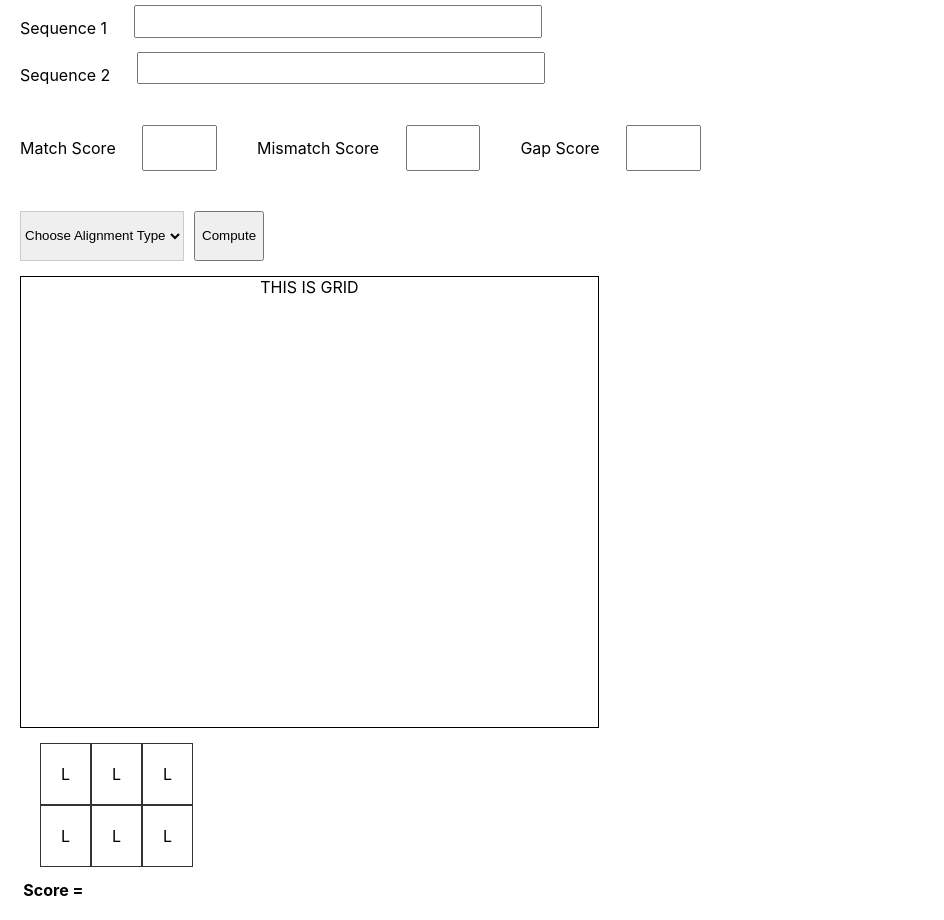
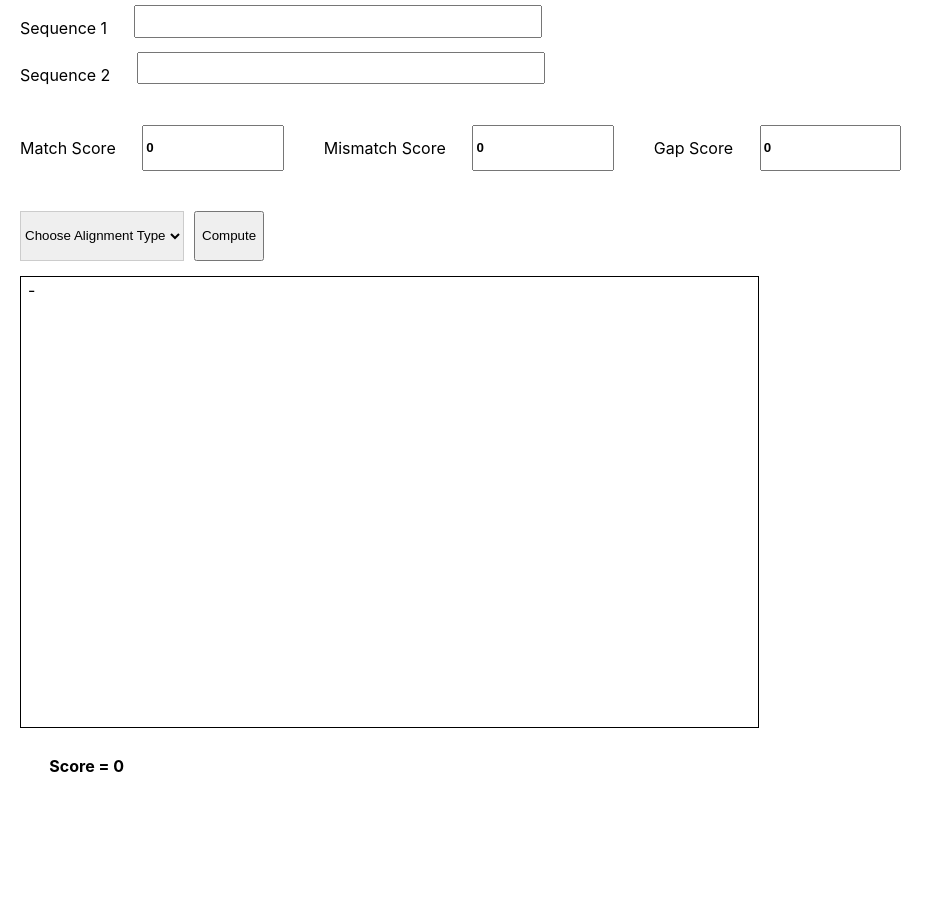
Before and after one commit to dyunus21/cs466FinalProject, a React (Create React App) app: page / in a window 1280 px wide. Shown: the part 200-1120 px from the top of the page, without its empty margins (0-944 px from the left). After the commit the page ends 1012 px from the top, so only its background shows below. Built offline with nearby package versions, Linux system fonts and the light colour scheme.

Commit message:
connected recurrence.js with main-page for simple global alignment and display

```diff
--- a/src/Recurrence.js
+++ b/src/Recurrence.js
@@ -74,7 +74,10 @@ function globalAlign(v, w, delta, path) {
                 M[i][j] = insertCost;
                 pointers[i][j] = LEFT;
             }
-      result[`${i}, ${j}`] = [
+            if (!(i in result)) {
+                result[i] = {}
+            }
+            result[i][j] = [
                 M[i][j],
                 insertCost,
                 deleteCost,
@@ -158,7 +161,10 @@ function fittingAlign(v, w, delta) {
                 score = M[i][j];
                 init_j = j;
             }
-      result[`${i}, ${j}`] = [
+            if (!(i in result)) {
+                result[i] = {}
+            }
+            result[i][j] = [
                 M[i][j],
                 insertCost,
                 deleteCost,
@@ -264,7 +270,10 @@ function localAlign(v, w, delta) {
                 init_i = i;
                 init_j = j;
             }
-      result[`${i}, ${j}`] = [
+            if (!(i in result)) {
+                result[i] = {}
+            }
+            result[i][j] = [
                 M[i][j],
                 insertCost,
                 deleteCost,
@@ -294,15 +303,20 @@ function localAlign(v, w, delta) {
     ];
 }
 
-function getAlignment(v, w, type, matchScore, misMatchScore, gapScore) {
+export function getAlignment(v, w, type, matchScore, misMatchScore, gapScore) {
     const delta = {};
-  for (let i = 0; i < keys.length; i++) {
-    delta[keys[i]] = Object.fromEntries(
-      keys.map((k, j) => [
+    const setV = new Set(v.split(''));
+    const setW = new Set(w.split(''));
+
+    const uniqueLetters = Array.from(new Set([...setV, ...setW]));
+    uniqueLetters.push('-')
+    for (let i = 0; i < uniqueLetters.length; i++) {
+        delta[uniqueLetters[i]] = Object.fromEntries(
+            uniqueLetters.map((k, j) => [
                 k,
-        keys[i] === "-" || keys[j] === "-"
+                uniqueLetters[i] === "-" || uniqueLetters[j] === "-"
                     ? gapScore
-          : keys[i] === keys[j]
+                    : uniqueLetters[i] === uniqueLetters[j]
                         ? matchScore
                         : misMatchScore,
             ])
@@ -316,5 +330,3 @@ function getAlignment(v, w, type, matchScore, misMatchScore, gapScore) {
         return fittingAlign(v, w, delta);
     }
 }
-
-console.log(getAlignment("TAGATA", "GTAGGCTTAAGGTTA", "GLOBAL", 1, -1, -1));
--- a/src/main-page.css
+++ b/src/main-page.css
@@ -51,7 +51,7 @@
   }
 
   .score {
-    width:50pt;
+    width:100pt;
     height:30pt;
     margin-top: 10pt;
     margin-right:30pt;
@@ -105,13 +105,13 @@
   }
 
   .result-grid {
-    /* flex-direction: column; */
+    flex-direction: row;
     flex: 1;
-    display: inline-grid;
-    grid-template-columns: auto auto auto;
-    justify-self: left;
+    display: flex;
+    /* grid-template-columns: auto auto auto; */
+    /* justify-self: left;
     justify-items: left;
-    justify-content: left;
+    justify-content: left; */
     margin-left: 15pt;
     /* padding-top:10pt; */
     /* margin-top: 10pt; */
@@ -121,8 +121,11 @@
     flex: 1;
     text-align: center;
     background-color: rgba(255, 255, 255, 0.8);
-    border: 1px solid rgba(0, 0, 0, 0.8);
     padding: 20px;
+  }
+
+  .scroll-together {
+    overflow-x: scroll;
   }
 
   .score {
--- a/src/main-page.js
+++ b/src/main-page.js
@@ -1,8 +1,64 @@
-import React from "react";
+import React, { useState } from "react";
 import "../src/main-page.css";
-import "../src/Recurrence.js";
+import { getAlignment } from "../src/Recurrence.js";
 
 const MainPage = () => {
+  const [sequence1, setSequence1] = useState("");
+  const [sequence2, setSequence2] = useState("");
+  const [matchScore, setMatchScore] = useState(0);
+  const [mismatchScore, setMismatchScore] = useState(0);
+  const [gapScore, setGapScore] = useState(0);
+  const [alignmentType, setAlignmentType] = useState("");
+  const [result, setResult] = useState({});
+  const [optimalAlignment, setOptimalAlignment] = useState(["", ""]);
+  const [score, setScore] = useState(0);
+  const [initRow, setInitRow] = useState(0);
+  const [initCol, setInitCol] = useState(0);
+  const [endRow, setEndRow] = useState(0);
+  const [endCol, setEndCol] = useState(0);
+  const [path, setPath] = useState([]);
+
+  const handleInputChange = (e) => {
+    const { name, value } = e.target;
+
+    // Update the state based on the input name
+    switch (name) {
+      case "Sequence1":
+        setSequence1(value);
+        break;
+      case "Sequence2":
+        setSequence2(value);
+        break;
+      case "matchScore":
+        setMatchScore(Number(value));
+        break;
+      case "mismatchScore":
+        setMismatchScore(Number(value));
+        break;
+      case "gapScore":
+        setGapScore(Number(value));
+        break;
+      default:
+        break;
+    }
+    let functionRes = getAlignment(sequence1, sequence2, alignmentType, matchScore, mismatchScore, gapScore);
+    setResult(functionRes[0]);
+    setOptimalAlignment(functionRes[1]);
+    setScore(functionRes[2]);
+  };
+
+  const handleDropdownChange = (e) => {
+    setAlignmentType(e.target.value);
+  };
+
+  const handleComputeClick = () => {
+    let functionRes = getAlignment(sequence1, sequence2, alignmentType, matchScore, mismatchScore, gapScore);
+    setResult(functionRes[0]);
+    setOptimalAlignment(functionRes[1]);
+    setScore(functionRes[2]);
+  };
+
+
   return (
     <div className="Home" id="Home">
       <h1 style={{ fontSize: 35 }}>
@@ -24,59 +80,82 @@ const MainPage = () => {
           <text style={{ marginTop: "20pt", marginRight: "20pt" }}>
             Sequence 1
           </text>
-          <input className="seq" type="string" name="Sequence1"></input>
+          <input className="seq" type="string" name="Sequence1" value={sequence1} onChange={handleInputChange}></input>
         </div>
         <div className="sequence-row">
           <text style={{ marginTop: "20pt", marginRight: "20pt" }}>
             Sequence 2
           </text>
-          <input className="seq" type="string" name="Sequence2"></input>
+          <input className="seq" type="string" name="Sequence2" value={sequence2} onChange={handleInputChange}></input>
         </div>
         <div className="score-input">
           <div className="score-col">
             <text style={{ marginTop: "20pt", marginRight: "20pt" }}>
               Match Score
             </text>
-            <input className="score" type="number" name="match-score"></input>
+            <input className="score" type="number" name="matchScore" value={matchScore} onChange={handleInputChange}></input>
           </div>
           <div className="score-col">
             <text style={{ marginTop: "20pt", marginRight: "20pt" }}>
               Mismatch Score
             </text>
-            <input className="score" type="number" name="match-score"></input>
+            <input className="score" type="number" name="mismatchScore" value={mismatchScore} onChange={handleInputChange}></input>
           </div>
           <div className="score-col">
             <text style={{ marginTop: "20pt", marginRight: "20pt" }}>
               Gap Score
             </text>
-            <input className="score" type="number" name="match-score"></input>
+            <input className="score" type="number" name="gapScore" value={gapScore} onChange={handleInputChange}></input>
           </div>
         </div>
         <div className="dropdown-div">
-          <select className="dropdown" id="dropdown">
+          <select className="dropdown" id="dropdown" value={alignmentType} onChange={handleDropdownChange}>
             <option value=""> Choose Alignment Type </option>
             <option value="FITTING"> Fitting </option>
             <option value="LOCAL"> Local </option>
             <option value="GLOBAL"> Global </option>
           </select>
-          <button className="action-button">Compute</button>
+          <button className="action-button" onClick={handleComputeClick}>Compute</button>
         </div>
-        <div className="grid">THIS IS GRID</div>
-        <div className="result-grid">
-          <div className="result-row">L</div>
-          <div className="result-row">L</div>
-          <div className="result-row">L</div>
+        <div className="grid">
+          <table>
+            <tbody>
+              <tr>
+                <td> </td>
+                <td>-</td>
+              {optimalAlignment[0].split('').map((ele, index) => (
+                <td key={index} className="result-row">{ele}</td>
+              ))}
+              </tr>
+              {Object.keys(result).map((rowIndex) => (
+                <tr key={rowIndex}>
+                  <td>{ rowIndex == 0 ? '-' : optimalAlignment[1][rowIndex - 1]}</td>
+                  {Object.keys(result[rowIndex]).map((colIndex) => (
+                    <td key={colIndex}>
+                      {result[rowIndex][colIndex][0]}
+                    </td>
+                  ))}
+                </tr>
+              ))}
+            </tbody>
+          </table>
         </div>
-        <div className="result-grid">
-          <div className="result-row">L</div>
-          <div className="result-row">L</div>
-          <div className="result-row">L</div>
+        <div className="scroll-together">
+          <div className="result-grid">
+            {optimalAlignment[0].split('').map((ele, index) => (
+              <div key={index} className="result-row">{ele}</div>
+            ))}
+          </div>
+          <div className="result-grid">
+            {optimalAlignment[1].split('').map((ele, index) => (
+              <div key={index} className="result-row">{ele}</div>
+            ))}
+          </div>
         </div>
         <div className="sequence-row">
-          <text className="score" style={{ fontStyle: "bold" }}>
-            {" "}
-            Score ={" "}
-          </text>
+          <p className="score" style={{ fontStyle: "bold" }}>
+            Score = {score}
+          </p>
         </div>
       </div>
     </div>
```
Lines whose indentation alone changed are shown as unchanged.
